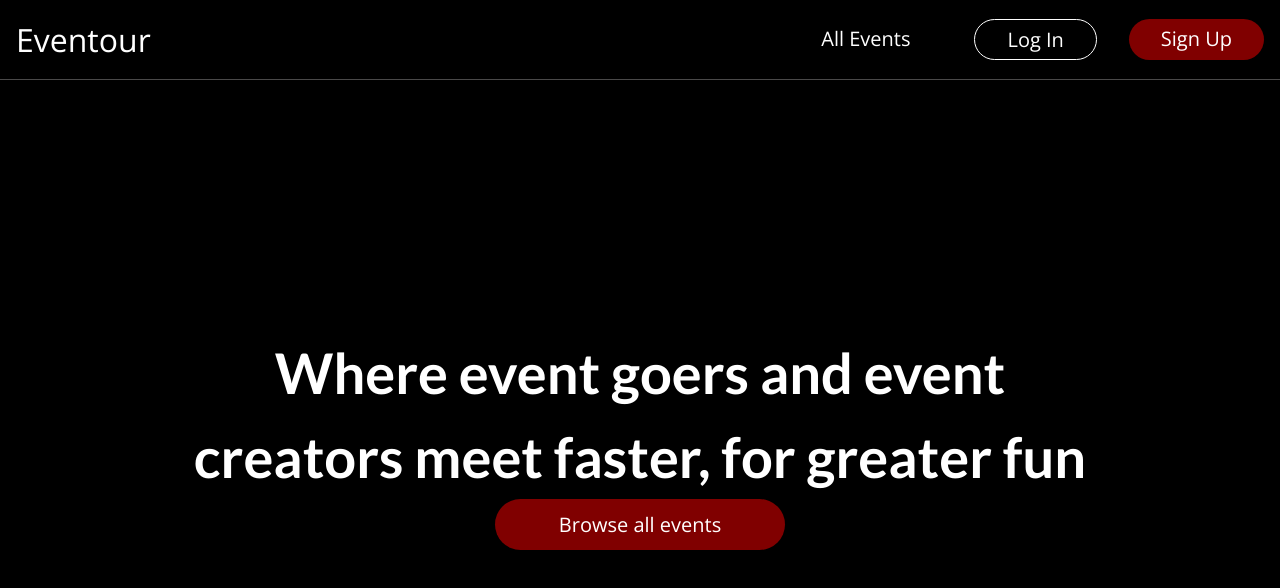
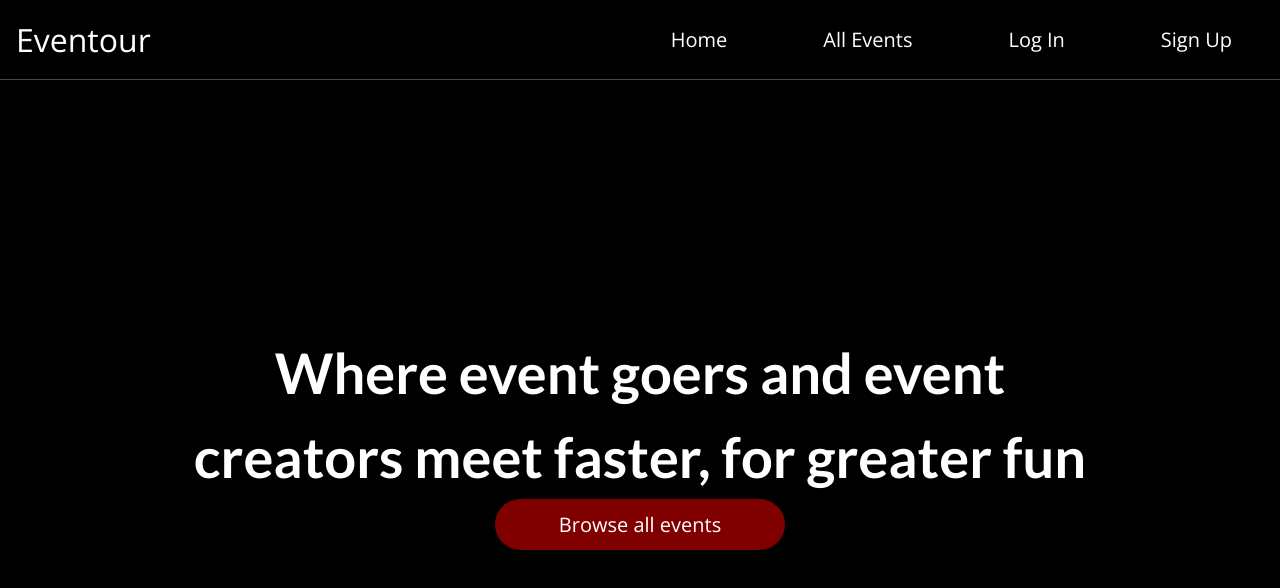
Before and after one commit to Chacho104/eventour-app, a Next.js app: page / in a window 1280 px wide. Shown: the top 588 px of the page. Built offline with nearby package versions, Linux system fonts and the light colour scheme.

Commit message:
Remove login and signup classes Add home link element

```diff
--- a/components/layout/main-nav.js
+++ b/components/layout/main-nav.js
@@ -10,12 +10,15 @@ function MainNav() {
         </div>
         <ul className={classes["nav-items"]}>
           <li>
+            <Link href="/">Home</Link>
+          </li>
+          <li>
             <Link href="/events">All Events</Link>
           </li>
-          <li className={classes.login}>
+          <li>
             <Link href="/login">Log In</Link>
           </li>
-          <li className={classes.signup}>
+          <li>
             <Link href="/signup">Sign Up</Link>
           </li>
         </ul>
```
